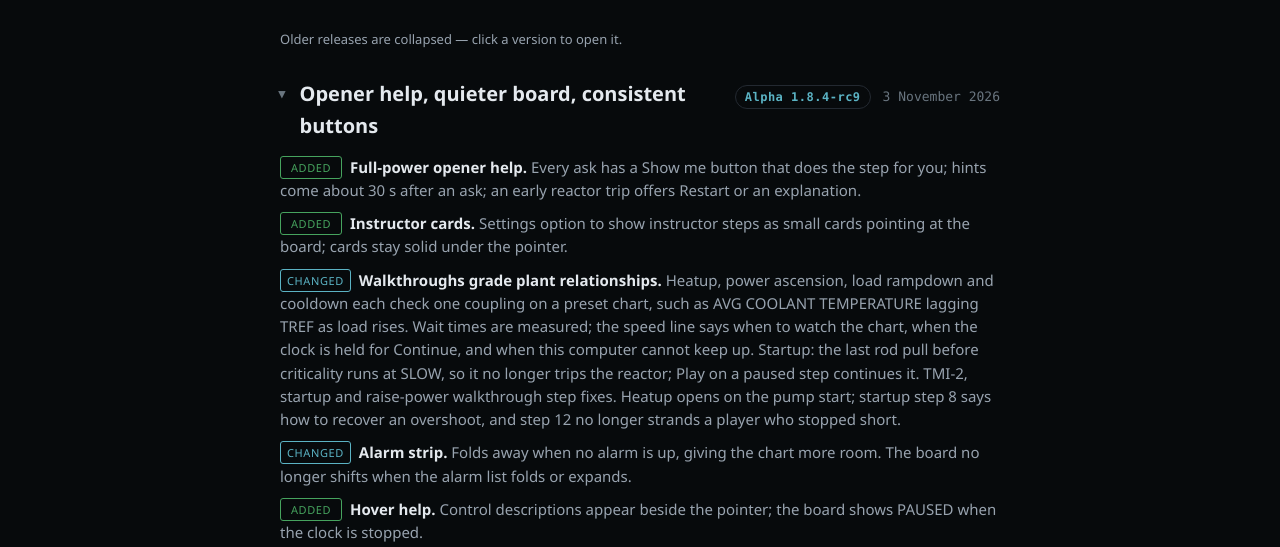
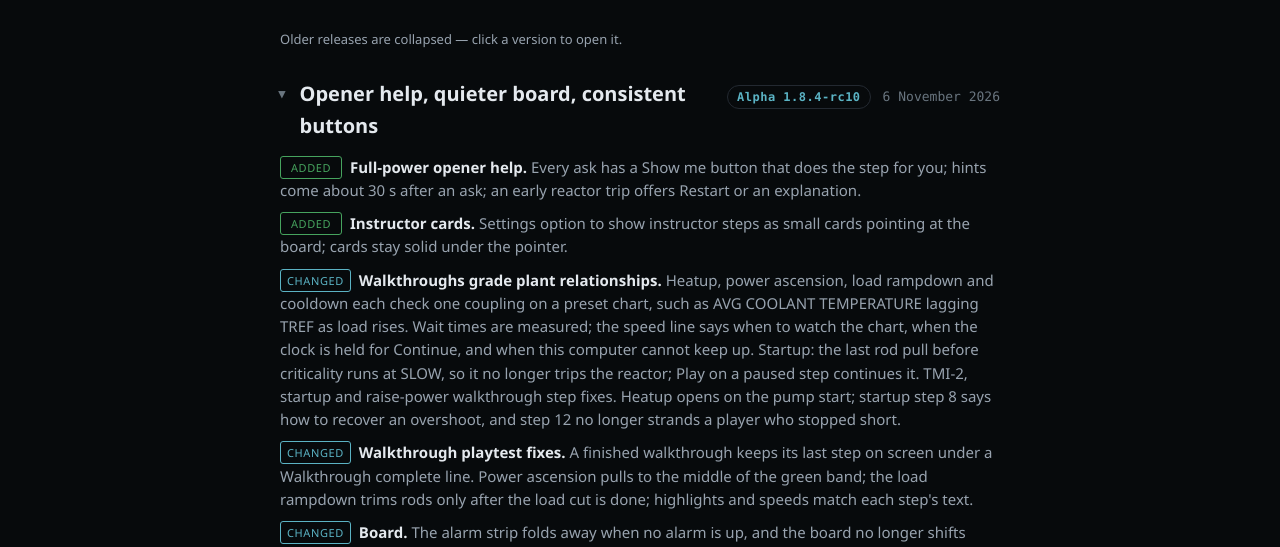
Before and after one commit to TH462/Reactor-Dynamics, a plain HTML site: page changelog.html in a window 1280 px wide. Shown: the part 237-784 px from the top of the page. Drawn offline with Linux system fonts and the light colour scheme.

Commit message:
chore(release): Alpha 1.8.4-rc10
changelog.html entry extended (7 bullets): #825 walkthrough playtest fixes and
board fixes folded in; the rc9 "Hover help" bullet removed with the popup. The
Fission Sandbox lab is a site page and gets no changelog.html line.
run_release 37/0.

Co-Authored-By: Claude Opus 5.5 <noreply@anthropic.com>
Claude-Session: https://claude.ai/code/session_014FS2gkmhs9gkQojXkRhMRt

```diff
--- a/changelog.html
+++ b/changelog.html
@@ -168,16 +168,15 @@
   <details class="log-entry" open>
     <summary class="log-head">
       <h2>Opener help, quieter board, consistent buttons</h2>
-      <span class="log-ver mono">Alpha 1.8.4-rc9</span>
-      <time class="log-date mono" datetime="2026-11-03">3 November 2026</time>
+      <span class="log-ver mono">Alpha 1.8.4-rc10</span>
+      <time class="log-date mono" datetime="2026-11-06">6 November 2026</time>
     </summary>
     <ul>
       <li><span class="log-tag added">Added</span><strong>Full-power opener help.</strong> Every ask has a Show me button that does the step for you; hints come about 30 s after an ask; an early reactor trip offers Restart or an explanation.</li>
       <li><span class="log-tag added">Added</span><strong>Instructor cards.</strong> Settings option to show instructor steps as small cards pointing at the board; cards stay solid under the pointer.</li>
       <li><span class="log-tag changed">Changed</span><strong>Walkthroughs grade plant relationships.</strong> Heatup, power ascension, load rampdown and cooldown each check one coupling on a preset chart, such as AVG COOLANT TEMPERATURE lagging TREF as load rises. Wait times are measured; the speed line says when to watch the chart, when the clock is held for Continue, and when this computer cannot keep up. Startup: the last rod pull before criticality runs at SLOW, so it no longer trips the reactor; Play on a paused step continues it. TMI-2, startup and raise-power walkthrough step fixes. Heatup opens on the pump start; startup step 8 says how to recover an overshoot, and step 12 no longer strands a player who stopped short.</li>
-      <li><span class="log-tag changed">Changed</span><strong>Alarm strip.</strong> Folds away when no alarm is up, giving the chart more room. The board no longer shifts when the alarm list folds or expands.</li>
-      <li><span class="log-tag added">Added</span><strong>Hover help.</strong> Control descriptions appear beside the pointer; the board shows PAUSED when the clock is stopped.</li>
-      <li><span class="log-tag changed">Changed</span><strong>Board labels.</strong> Temperatures read °F; Charging reads MANUAL; Letdown and Atmospheric Dump read CLOSE.</li>
+      <li><span class="log-tag changed">Changed</span><strong>Walkthrough playtest fixes.</strong> A finished walkthrough keeps its last step on screen under a Walkthrough complete line. Power ascension pulls to the middle of the green band; the load rampdown trims rods only after the load cut is done; highlights and speeds match each step's text.</li>
+      <li><span class="log-tag changed">Changed</span><strong>Board.</strong> The alarm strip folds away when no alarm is up, and the board no longer shifts when it does. Temperatures read °F; Charging reads MANUAL; Letdown and Atmospheric Dump read CLOSE; PAUSED shows when the clock is stopped. PORV OPEN reads yellow, the coolant pump rotor coasts down with pump speed, and BORON shows its 0-2500 ppm range.</li>
       <li><span class="log-tag fixed">Fixed</span><strong>Small targets.</strong> Number-box step arrows are easier to hit; the chart window fits its data; the Main Menu tip no longer covers Play and the speed buttons.</li>
       <li><span class="log-tag fixed">Fixed</span><strong>Safety injection.</strong> After a reset it no longer restarts by itself; it re-arms when the reactor trip is reset. Refusals read in plain words.</li>
     </ul>
--- a/site/release.js
+++ b/site/release.js
@@ -23,4 +23,4 @@
  * itself from this string, so rebuild it AFTER changing this, never before (#258).
  */
 
-window.RD_RELEASE = "Alpha 1.8.4-rc9";
+window.RD_RELEASE = "Alpha 1.8.4-rc10";
```
Also changed, not shown: 1 other file.
